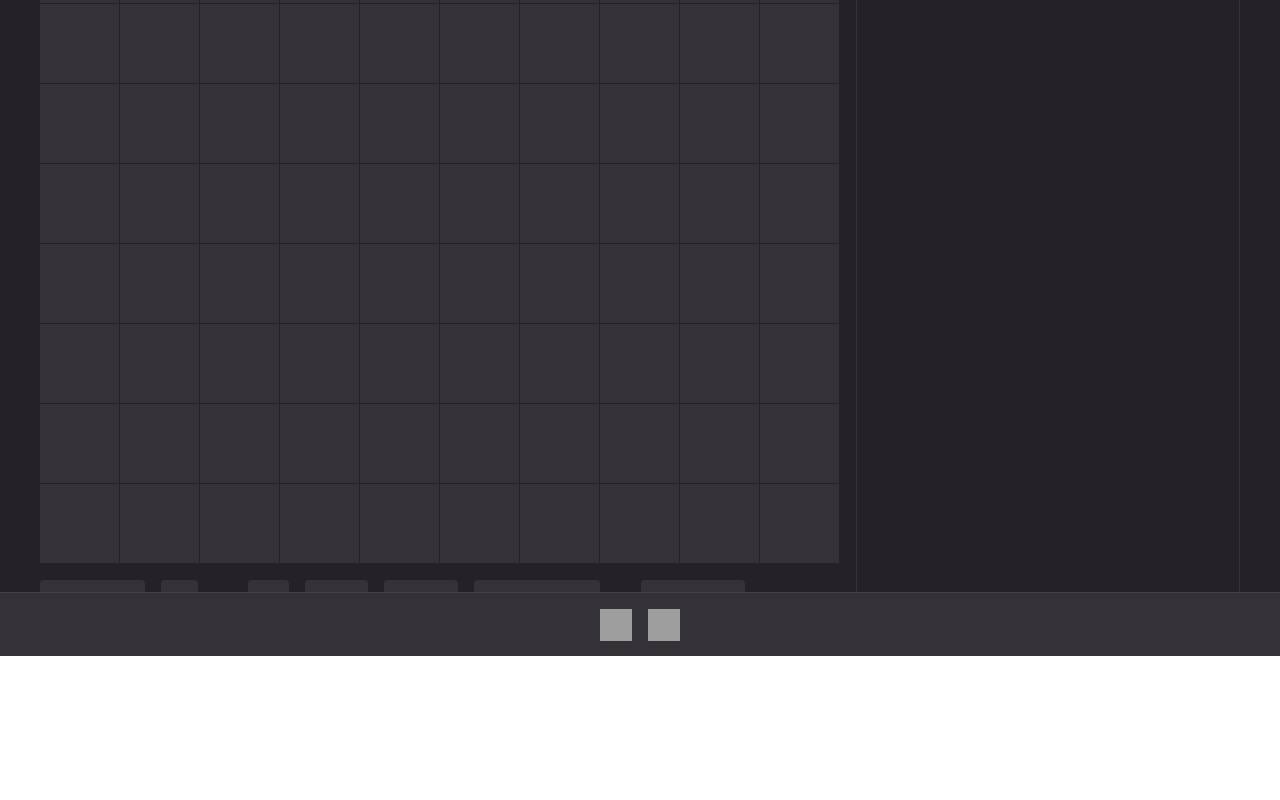
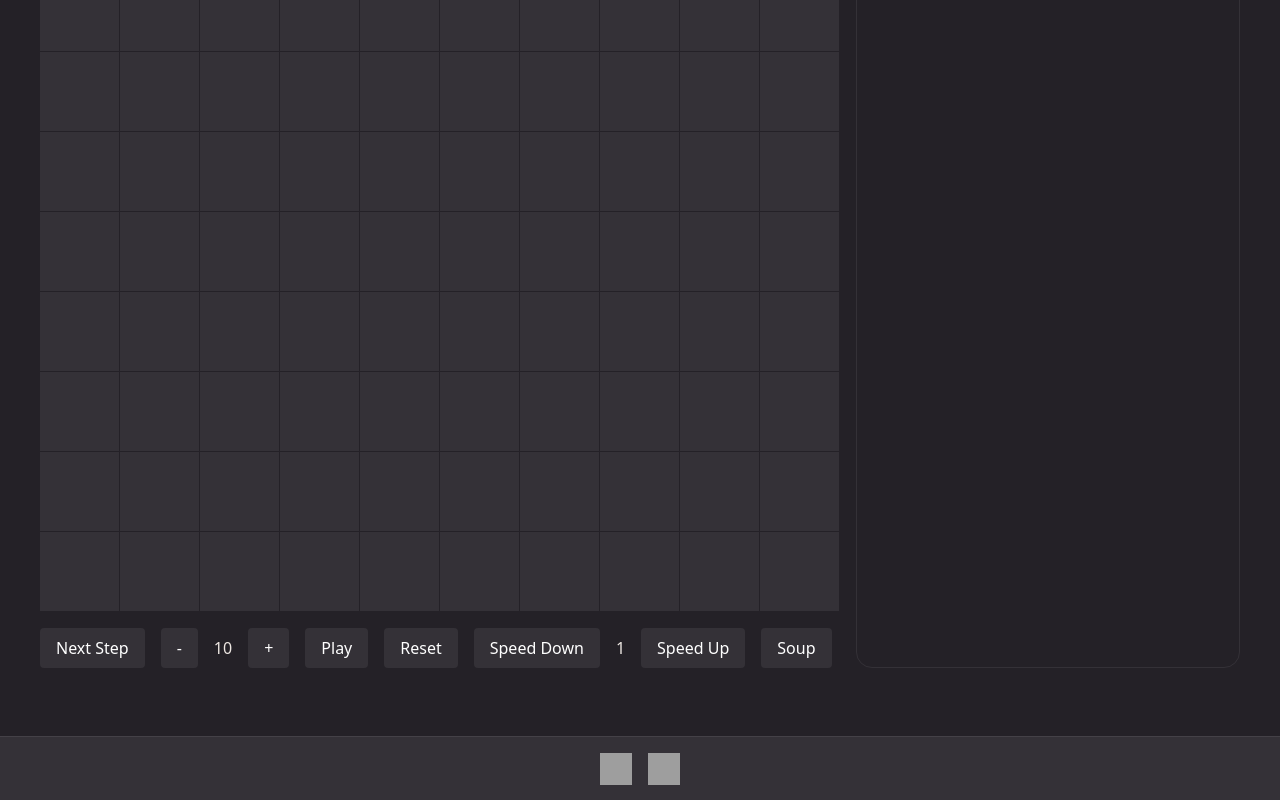
Before and after one commit to Tomi-Tom/Tomfolio, a React (Vite) app: page /lifegame in a window 1280 px wide. Shown: the part 304-1104 px from the top of the page. Before the commit the page ends 960 px from the top, so only its background shows below. Built offline with nearby package versions, Linux system fonts and the light colour scheme; grey boxes are pictures that could not be loaded.

Commit message:
feat: some funny things

```diff
--- a/package.json
+++ b/package.json
@@ -14,6 +14,7 @@
     "framer-motion": "^11.0.22",
     "react": "^18.2.0",
     "react-dom": "^18.2.0",
+    "react-window": "^1.8.10",
     "tailwind-merge": "^2.2.2"
   },
   "devDependencies": {
--- a/src/components/LifeGame/Controls.tsx
+++ b/src/components/LifeGame/Controls.tsx
@@ -21,6 +21,7 @@ const Controls: React.FC<ControlsProps> = ({
   handleDecrease,
   handleIncreaseSpeed,
   handleDecreaseSpeed,
+  handleSoup,
 }) => {
   return (
     <div className="flex flex-col gap-4">
@@ -69,6 +70,12 @@ const Controls: React.FC<ControlsProps> = ({
         >
           Speed Up
         </button>
+        <button
+          className={'bg-background-2 text-white px-4 py-2 rounded'}
+          onClick={handleSoup}
+        >
+          Soup
+        </button>
       </div>
     </div>
   )
--- a/src/components/LifeGame/GameGrid.tsx
+++ b/src/components/LifeGame/GameGrid.tsx
@@ -1,4 +1,4 @@
-import React from 'react'
+import React, { useMemo } from 'react'
 
 interface GameGridProps {
   border: number
@@ -11,6 +11,8 @@ const GameGrid: React.FC<GameGridProps> = ({
   cells,
   handleCellClick,
 }) => {
+  const height = window.innerHeight
+
   function isLeftMouseButtonPressed(event) {
     return event.buttons === 1
   }
@@ -29,8 +31,8 @@ const GameGrid: React.FC<GameGridProps> = ({
             key={i}
             className={`${state ? 'bg-gray-300' : 'bg-background-2'}`}
             style={{
-              width: (800 - 1 * border) / border,
-              height: (800 - 1 * border) / border,
+              width: (height - 1 * border) / border,
+              height: (height - 1 * border) / border,
               marginRight: 1,
               marginBottom: 1,
             }}
--- a/src/pages/LifeGame.tsx
+++ b/src/pages/LifeGame.tsx
@@ -153,9 +153,19 @@ export default function LifeGamePage(): ReactElement {
     setSpeed(newSpeed > 0 ? newSpeed : 0.02)
   }
 
+  const handleSoup = () => {
+    const newCells = []
+    for (let i = 0; i < border; i++) {
+      for (let j = 0; j < border; j++) {
+        newCells.push(Math.random() > 0.5)
+      }
+    }
+    setCells(newCells)
+  }
+
   return (
     <Layout>
-      <div className="flex items-center justify-center h-screen flex-col gap-4 mt-24">
+      <div className="flex items-center justify-center h-screen flex-col gap-4 mb-24 mt-36">
         <div className="flex flex-row gap-4">
           <div className="flex flex-col gap-4">
             <GameGrid
@@ -174,6 +184,7 @@ export default function LifeGamePage(): ReactElement {
               handleDecrease={handleDecrease}
               handleIncreaseSpeed={handleIncreaseSpeed}
               handleDecreaseSpeed={handleDecreaseSpeed}
+              handleSoup={handleSoup}
             />
           </div>
           <Stats generations={generations} population={population} />
```
Also changed, not shown: 1 other file (tests, documents, lock files or other folders).
